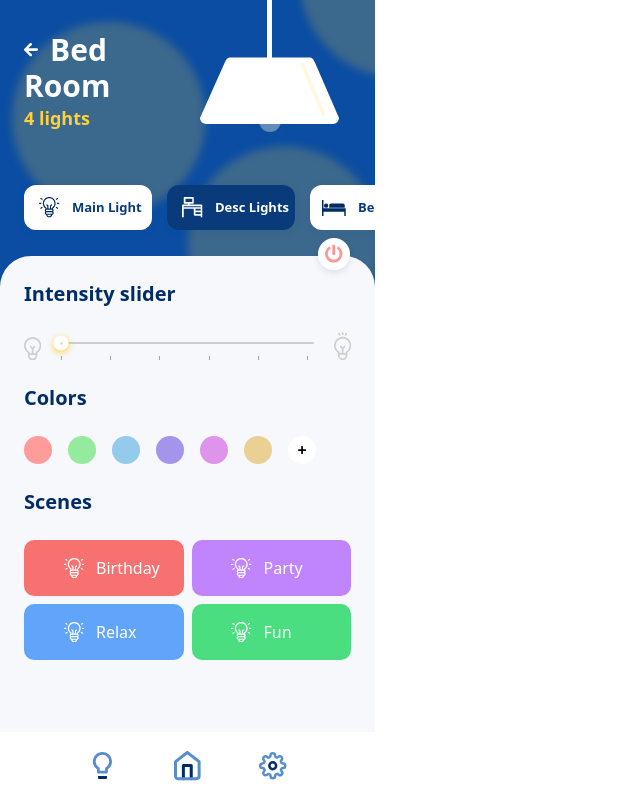
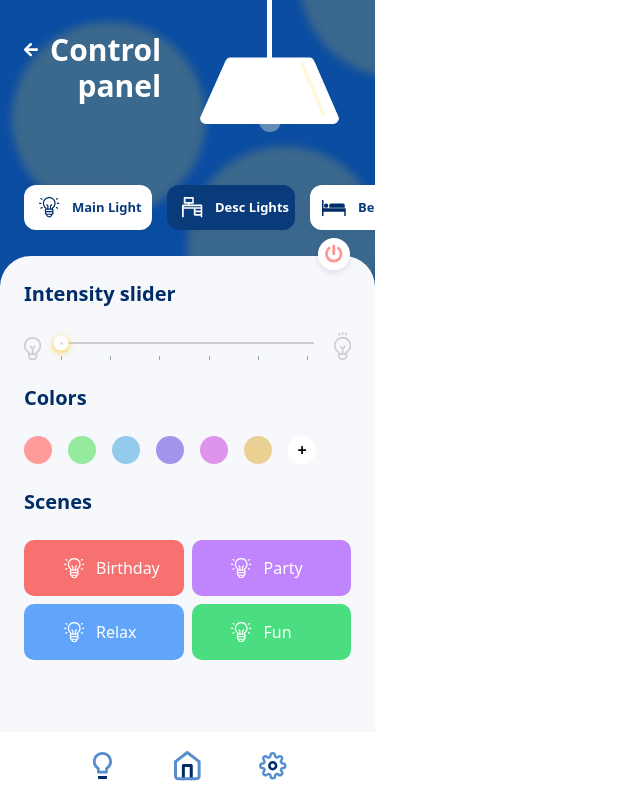
Before and after one commit to Christian-Mogensen/praktikperiode-smartlights, a React (Create React App) app in the folder demo/light-app/: page /LightSetting in a window 1280 px wide. Shown: the whole page, without its empty margins (0-640 px from the left). Built offline with nearby package versions, Linux system fonts and the light colour scheme.

Commit message:
Add solution 19

```diff
--- a/demo/light-app/src/components/Main/buttons/Button.js
+++ b/demo/light-app/src/components/Main/buttons/Button.js
@@ -10,19 +10,23 @@ const btnItem = {
   hidden: { opacity: 0, x:30 },
   show: { opacity: 1, x:0 }
 }
-const Button = ({clickRoute, variant, btnImg, btnH, btnS }) => {
-  const {colorTheme} = useContext(ColorContext)
+const Button = ({clickRoute, variant, btnImg, name, place, light }) => {
+  const {colorTheme, setRoomStartWord, setRoomEndWord, setLightHeader} = useContext(ColorContext)
   return (
-    <Link to={clickRoute}>
+    <Link to={clickRoute} onClick={()=>{
+      setRoomStartWord(name)
+      setRoomEndWord(place)
+      setLightHeader(light)
+    }}>
     <motion.div
     variants={variant}
     className="bg-white cursor-pointer h-[150px] place-self-center rounded-[20px] w-[150px] p-5 btn__dropshadow-blue flex flex-col justify-between">
       <motion.div variants={btnItem}>
-        <motion.img variants={btnItem} src={`${btnImg}`} alt="" />
+        <motion.img variants={btnItem} src={`${btnImg}`} alt={`${name}${name} icon`} />
       </motion.div>
       <div>
-        <motion.span variants={btnItem} className="block text-lg font-bold">{btnH}</motion.span>
-        <motion.div variants={btnItem} style={{"color":`${colorTheme}`}}className={`font-bold text-[13px]`}>{btnS}</motion.div>
+        <motion.span variants={btnItem} className="block text-lg font-bold">{name}{place}</motion.span>
+        <motion.div variants={btnItem} style={{"color":`${colorTheme}`}}className={`font-bold text-[13px]`}>{light}</motion.div>
       </div>
     </motion.div>
       </Link>
--- a/demo/light-app/src/components/Main/buttons/ButtonMenu.js
+++ b/demo/light-app/src/components/Main/buttons/ButtonMenu.js
@@ -1,4 +1,7 @@
 import React from "react";
+import {motion} from 'framer-motion'
+
+
 import Button from "./Button";
 import bedImg from "../../../assets/img/button/bed.png";
 import livingRoomImg from "../../../assets/img/button/room.png";
@@ -8,42 +11,47 @@ import houseImg from "../../../assets/img/button/house.png";
 import balchonyImg from "../../../assets/img/button/balcony.png";
 import Header from "../Header";
 
-import {motion} from 'framer-motion'
 
 const ButtonMenu = () => {
   const buttonContent = [
     {
-      name: "Bed room",
+      name: "Bed",
+      place: " room",
       light: "4 Lights",
       src: bedImg,
       path:"/LightSetting"
     },
     {
-      name: "Living room",
+      name: "Living",
+      place: " room",
       light: "2 Lights",
       src: livingRoomImg,
       path:"/LightSetting"
     },
     {
       name: "Kitchen",
+      place: "",
       light: "5 Lights",
       src: kitchenImg,
       path:"/LightSetting"
     },
     {
       name: "Bathroom",
+      place: "",
       light: "1 Light",
       src: bathroomImg,
       path:"/LightSetting"
     },
     {
       name: "Outdoor",
+      place: "",
       light: "5 Lights",
       src: houseImg,
       path:"/LightSetting"
     },
     {
       name: "Balcony",
+      place: "",
       light: "2 Lights",
       src: balchonyImg,
       path:"/LightSetting"
@@ -63,7 +71,7 @@ const ButtonMenu = () => {
     hidden: { opacity: 0 },
     show: { opacity: 1 }
   }
-  return (
+    return (
     <>
       <Header value={"All rooms"} />
       <motion.div variants={container}
@@ -74,8 +82,9 @@ const ButtonMenu = () => {
           <Button
             key={`uni-${index}`}
             btnImg={btn.src}
-            btnH={btn.name}
-            btnS={btn.light}
+            name={btn.name}
+            place={btn.place}
+            light={btn.light}
             clickRoute={btn.path}
             variant={item}
           />
--- a/demo/light-app/src/components/Main/settings/SettingWrapper.js
+++ b/demo/light-app/src/components/Main/settings/SettingWrapper.js
@@ -1,14 +1,20 @@
-import React from 'react';
+import React, {useContext} from 'react';
+import {ColorContext} from '../../../hooks/colorContext'
 import {Link} from 'react-router-dom'
 import PowerOff from '../../../assets/img/icons/PowerOff';
 import ColorOptions from './colors/ColorOptions';
 import IntensitySlider from './intensityslider/IntensitySlider';
 import SceneContainer from './scenes/SceneContainer';
 const SettingWrapper = () => {
+  const {setRoomStartWord,setRoomEndWord, setLightHeader} = useContext(ColorContext)
   return (
   <div
   className='relative'>
-    <div className='absolute -right-2 -top-12'><Link to='/'><PowerOff/></Link></div>
+    <div className='absolute -right-2 -top-12'><Link to='/'      onClick={() => {
+        setRoomStartWord("Control");
+        setRoomEndWord("panel");
+        setLightHeader("");
+      }}><PowerOff/></Link></div>
       <IntensitySlider />
       <ColorOptions />
       <SceneContainer />
--- a/demo/light-app/src/components/header/HeaderText.js
+++ b/demo/light-app/src/components/header/HeaderText.js
@@ -1,25 +1,52 @@
-import React from 'react';
-import {motion}from 'framer-motion'
-import {Link} from 'react-router-dom'
-import { useContext } from 'react';
-import { ColorContext } from '../../hooks/colorContext';
+import React from "react";
+import { motion } from "framer-motion";
+import { Link } from "react-router-dom";
+import { useContext } from "react";
+import { ColorContext } from "../../hooks/colorContext";
 
-const HeaderText = ({val,icon,light,scdword, state}) => {
-  const {colorTheme} = useContext(ColorContext)
+const HeaderText = ({ val, icon, light, scdword, state }) => {
+  const {
+    colorTheme,
+    roomStartWord,
+    roomEndWord,
+    setRoomStartWord,
+    setRoomEndWord,
+    lightHeader,
+    setLightHeader
+  } = useContext(ColorContext);
 
   return (
-  <Link to='/'>
-  <div className='cursor-pointer '>
-    <h1 className={`text-3xl font-bold ${state?'text-left':'text-right'}  text-white `}><span className='flex items-center gap-3'>{icon} {val}</span> <span className='block'>{scdword}</span> </h1>
-    <motion.h2
-    initial={{opacity:0, y:-50}}
-    animate={{opacity:1, y:0}}
-    transition={{duration:0.5, delay:0.7}}
-    style={{'color':`${colorTheme}`}}
-    className='text-lg font-bold'>{light}</motion.h2>
-    </div>
+    <Link
+      to="/"
+      onClick={() => {
+        setRoomStartWord("Control");
+        setRoomEndWord("panel");
+        setLightHeader("");
+      }}
+    >
+      <div className="cursor-pointer ">
+        <h1
+          className={`text-3xl font-bold ${
+            state ? "text-left" : "text-right"
+          }  text-white `}
+        >
+          <span className="flex items-center gap-3">
+            {icon} {roomStartWord}
+          </span>{" "}
+          <span className="block">{roomEndWord}</span>{" "}
+        </h1>
+        <motion.h2
+          initial={{ opacity: 0, y: -50 }}
+          animate={{ opacity: 1, y: 0 }}
+          transition={{ duration: 0.5, delay: 0.7 }}
+          style={{ color: `${colorTheme}` }}
+          className="text-lg font-bold"
+        >
+          {lightHeader}
+        </motion.h2>
+      </div>
     </Link>
-    );
+  );
 };
 
 export default HeaderText;
--- a/demo/light-app/src/components/path/LightSetting.js
+++ b/demo/light-app/src/components/path/LightSetting.js
@@ -1,11 +1,9 @@
-import { motion } from "framer-motion";
 
 import SettingWrapper from "../Main/settings/SettingWrapper";
 import HeaderTwo from "../header/HeaderTwo";
 import BackIcon from "../../assets/img/icons/BackIcon";
 import LightBtns from "../aside/LightBtns";
 import Main from "../Main/Main";
-import BgCircleContainer from "../wrapper/BgCircleContainer";
 
 const LightSetting = () => {
 
--- a/demo/light-app/src/hooks/colorContext.js
+++ b/demo/light-app/src/hooks/colorContext.js
@@ -5,9 +5,12 @@ const ColorContext = createContext();
 const ColorProvider = ({ children }) => {
   const [colorTheme, setColorTheme] = useState("#FFD139");
   const [alphaValue, setAlphaValue] = useState('99');
+  const [roomStartWord, setRoomStartWord] = useState('Control')
+  const [roomEndWord, setRoomEndWord] = useState('panel')
+  const [lightHeader, setLightHeader] = useState('')
 
-  const value = useMemo(() => ({ colorTheme, setColorTheme, alphaValue, setAlphaValue }), [colorTheme, alphaValue]);
 
+  const value = useMemo(() => ({ colorTheme, setColorTheme, alphaValue, setAlphaValue, roomStartWord, setRoomStartWord, roomEndWord, setRoomEndWord, lightHeader, setLightHeader }), [colorTheme, alphaValue, roomStartWord, roomEndWord, lightHeader]);
   return <ColorContext.Provider value={value}>{children}</ColorContext.Provider>;
 };
 export { ColorContext, ColorProvider };
```
